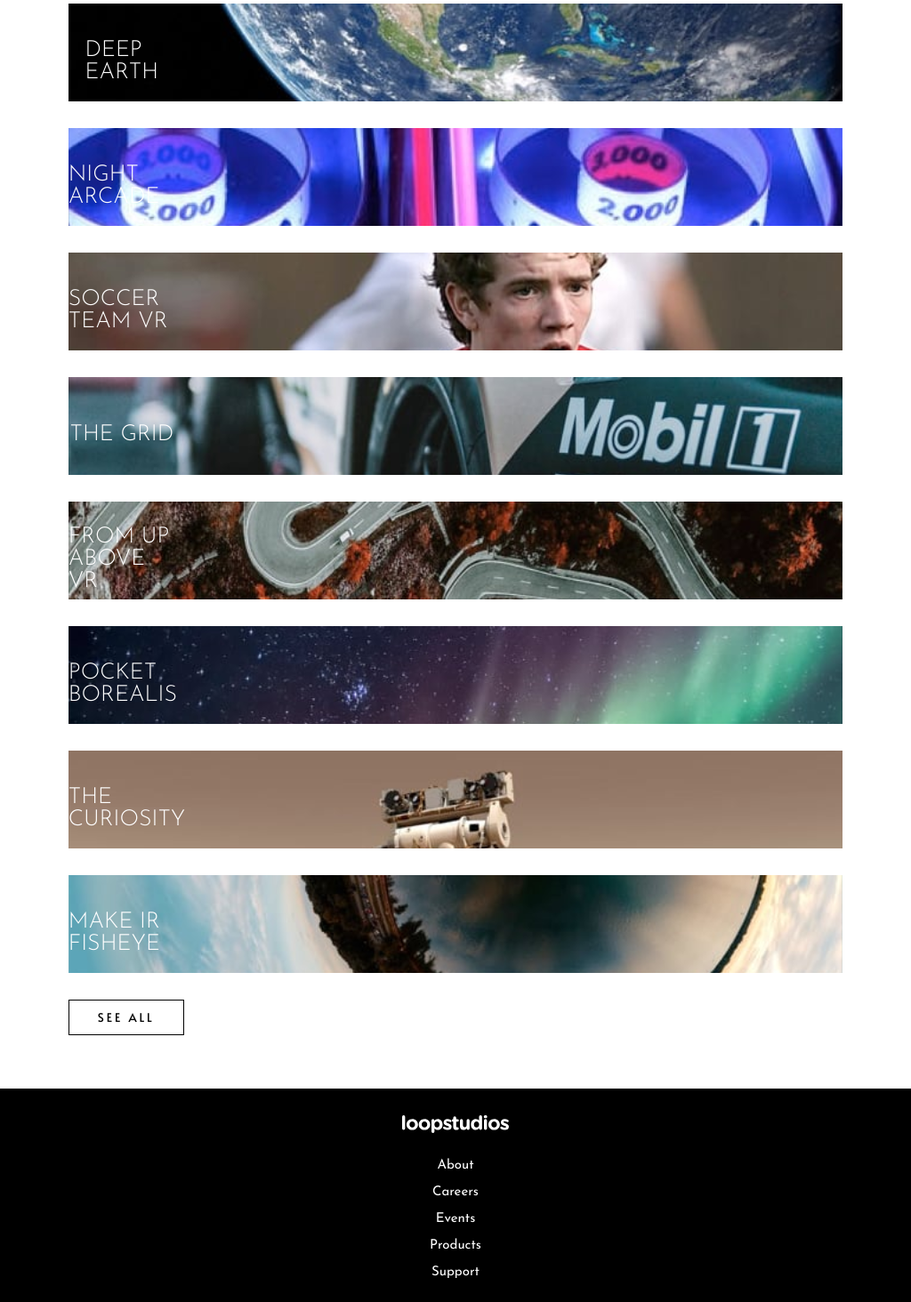
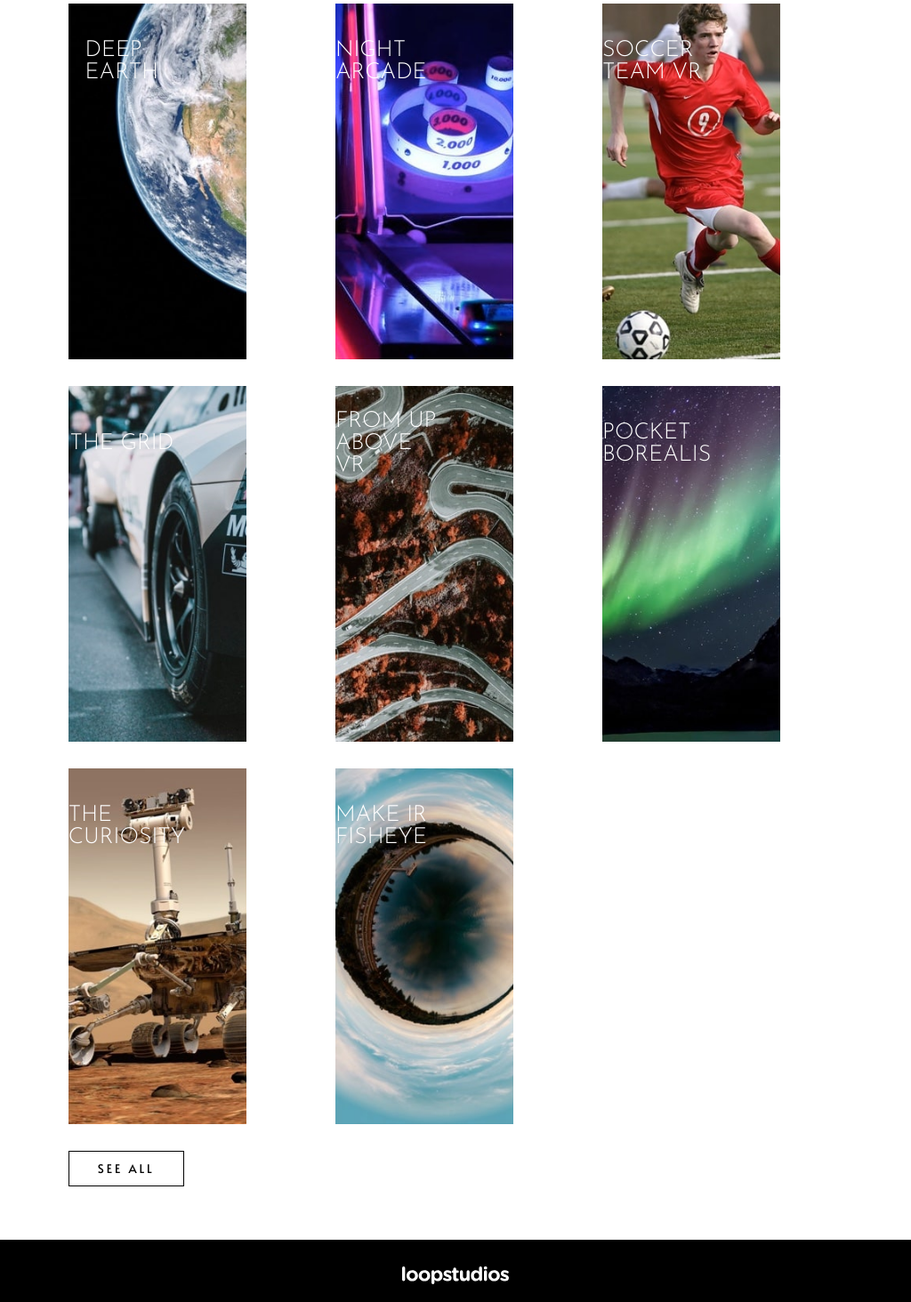
Before and after one commit to Ghabriel-Silva/Landing-page-modelo-2, a plain HTML site: page index.html in a window 1024 px wide. Shown: the part 1375-2839 px from the top of the page at 89% size. Drawn offline with Linux system fonts and the light colour scheme.

Commit message:
Desktop start
começando a  parte viual do desktoop

```diff
--- a/style.css
+++ b/style.css
@@ -391,7 +391,42 @@
     width: 35vw;
     background-color: rgb(255, 255, 255);
 }
-.section-text{
+.div-img-1{
+    background-image: url(Designer/imagens/Desktop/image-deep-earth.jpg);
+    max-width: 100%
+}
+.div-img-2{
+    background-image: url(Designer/imagens/Desktop/image-night-arcade.jpg);
+}
+.div-img-3{
+    background-image: url(Designer/imagens/Desktop/image-soccer-team.jpg);
+}
+.div-img-4{
+    background-image: url(Designer/imagens/Desktop/image-grid.jpg );
+}
+.div-img-5{
+    background-image: url(Designer/imagens/Desktop/image-from-above.jpg);
+}
+.div-img-6{
+    background-image: url(Designer/imagens/Desktop/image-pocket-borealis.jpg);
+}
+.div-img-7{
+    background-image: url(Designer/imagens/Desktop/image-curiosity.jpg);
+}
+.div-img-8{
+    background-image: url(Designer/imagens/Desktop/image-fisheye.jpg);
+}
+.div-img-1, .div-img-2, .div-img-3, .div-img-4, .div-img-5, .div-img-6, .div-img-7, .div-img-8 {
+   height: 400px;
+   width:200px;
+}
+.div-img-1:hover, .div-img-2:hover, .div-img-3:hover, .div-img-4:hover, .div-img-5:hover, .div-img-6:hover, .div-img-7:hover, .div-img-8:hover{
+    height:420px;
+}
 
+.figure-container-pack{
+    display:grid;
+    grid-template-columns:1fr 1fr 1fr;
+    height: auto;
 }
 }
```
